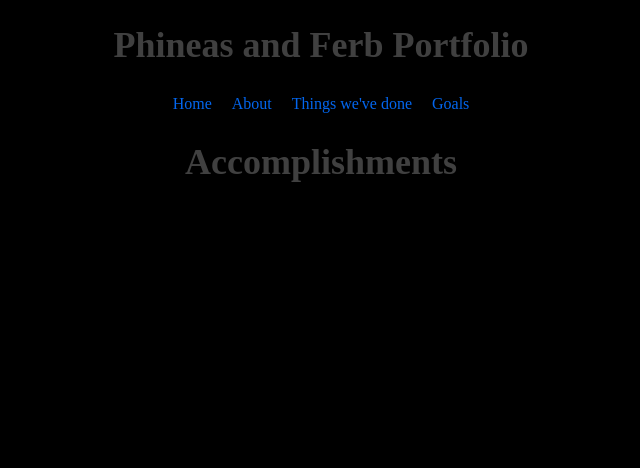
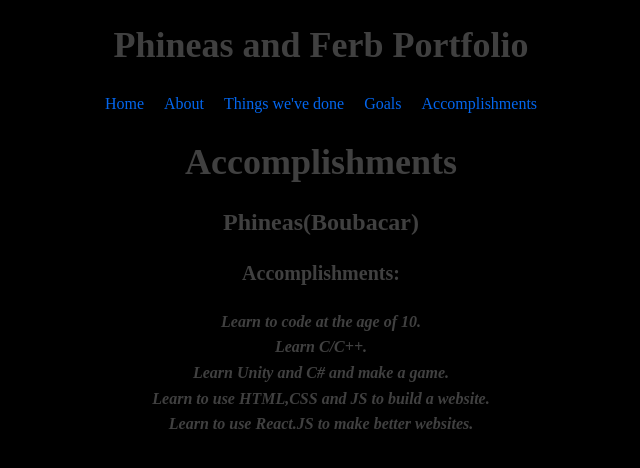
Before and after one commit to nothankyouwdym/vitejs-vite-6z6mrz, a React (Vite) app: page /Accomplishments in a window 1280 px wide. Shown: the top 468 px of the page, without its empty margins (319-959 px from the left). Built offline with nearby package versions, Linux system fonts and the light colour scheme.

Commit message:
2 files modified

```diff
--- a/src/Accomplishments.jsx
+++ b/src/Accomplishments.jsx
@@ -5,6 +5,27 @@
   return(
     <section>
       <h1>Accomplishments</h1>
+
+      <h4>Phineas(Boubacar)</h4>
+
+      <h5>Accomplishments: </h5>
+
+      <p>
+        <strong>
+          <em>
+            Learn to code at the age of 10.
+            <br />
+            Learn C/C++.
+            <br />
+            Learn Unity and C# and make a game.
+            <br />
+            Learn to use HTML,CSS and JS to build a website.
+            <br />
+            Learn to use React.JS to make better websites.
+            <br />
+          </em>
+        </strong>
+      </p>
     </section>
   )
 }
--- a/src/Navbar.jsx
+++ b/src/Navbar.jsx
@@ -9,6 +9,7 @@
         <span><Link to="/About-Us">About</Link></span>
         <span><Link to="/Things-We've-Done">Things we've done</Link></span>
         <span><Link to="/Goals">Goals</Link></span>
+        <span><Link to="/Accomplishments">Accomplishments</Link></span>
       </nav>
     </section>
   )
```
